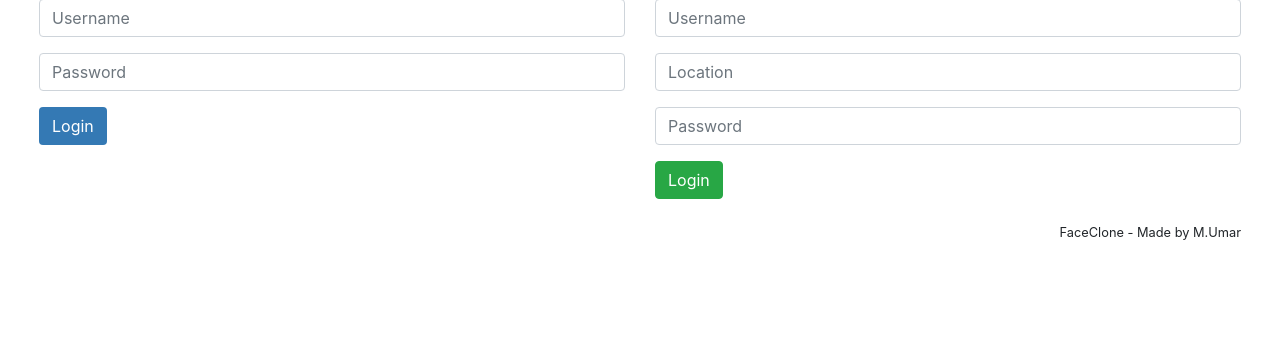
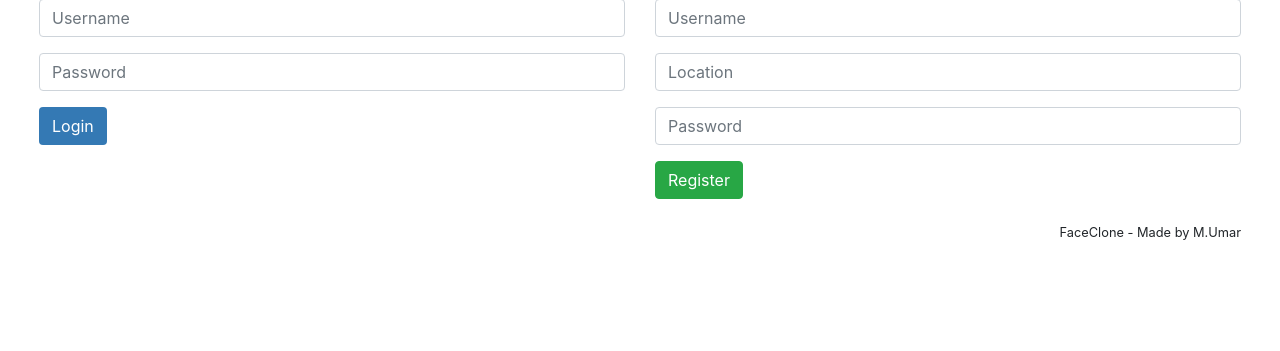
Before and after one commit to gct165201b/FaceClone, a PHP site: page /Site/index.php in a window 1280 px wide. Shown: the part 236-587 px from the top of the page. Run offline with PHP 8.4, Linux system fonts and the light colour scheme.

Commit message:
Fixed little bugs

```diff
--- a/Site/index.php
+++ b/Site/index.php
@@ -76,7 +76,7 @@
                     </div>
 
                     <div class="input-group pt-3">
-                        <button class="btn btn-success">Login</button>
+                        <button class="btn btn-success">Register</button>
                     </div>
 
 
```
